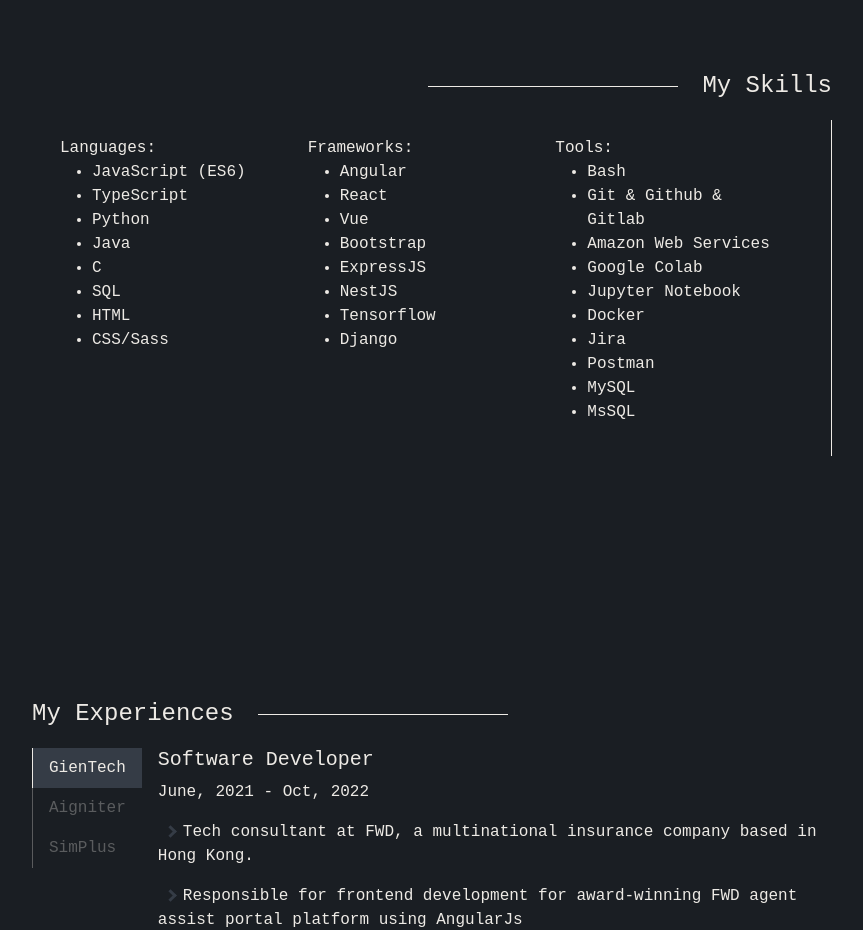
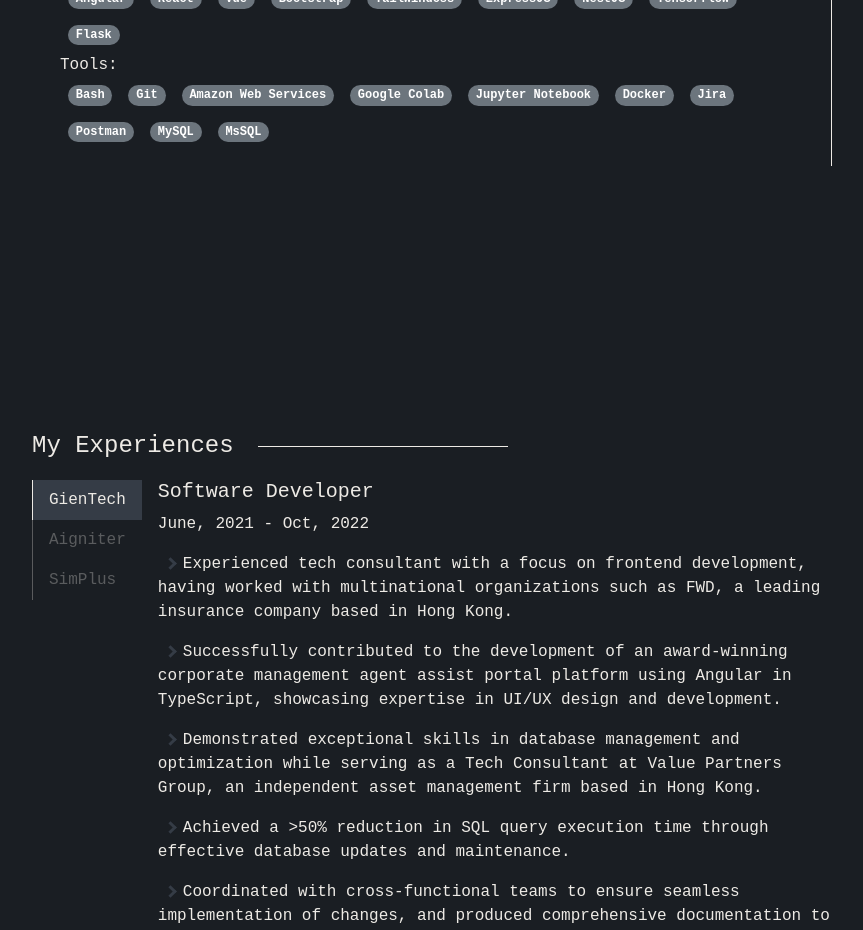
Before and after one commit to tutuCH/harrytuch.com, a React (Create React App) app: page / in a window 1280 px wide. Shown: the part 1860-2790 px from the top of the page, without its empty margins (208-1071 px from the left). Built offline with nearby package versions, Linux system fonts and the light colour scheme; data requests are answered from the project's data file.

Commit message:
update content

```diff
--- a/src/assets/data/data.tsx
+++ b/src/assets/data/data.tsx
@@ -36,10 +36,12 @@ export const pastExp: TabsDef = {
       title: "Software Developer",
       period: "June, 2021 - Oct, 2022",
       content: [
-        "Tech consultant at FWD, a multinational insurance company based in Hong Kong.",
-        "Responsible for frontend development for award-winning FWD agent assist portal platform using AngularJs",
-        "Tech consultant at Value Partners Group, a Hong Kong-based independent asset management firm",
-        "Conduct database updates and reduced SQL query execution time by >50%.",
+        "Experienced tech consultant with a focus on frontend development, having worked with multinational organizations such as FWD, a leading insurance company based in Hong Kong.",
+        "Successfully contributed to the development of an award-winning corporate management agent assist portal platform using Angular in TypeScript, showcasing expertise in UI/UX design and development.",
+        "Demonstrated exceptional skills in database management and optimization while serving as a Tech Consultant at Value Partners Group, an independent asset management firm based in Hong Kong.",
+        "Achieved a >50% reduction in SQL query execution time through effective database updates and maintenance.",
+        "Coordinated with cross-functional teams to ensure seamless implementation of changes, and produced comprehensive documentation to facilitate knowledge sharing and future maintenance.",
+
       ],
     },
     {
@@ -47,10 +49,9 @@ export const pastExp: TabsDef = {
       title: "Software Engineer Intern",
       period: "June,2020 - June,2021",
       content: [
-        "Responsible for full stack development of a third-party payment app and front-end development for delivery applications and using VueJs for frontend and ExpressJS for backend",
-        "Manage database with millions of data using mySQL",
-        "Conduct a major application layout update",
-        "Experience in Agile developing environment",
+        "Demonstrated full-stack development expertise while working on a third-party payment app, and contributed to front-end development for delivery applications using Vue.js for the frontend and Express.js for the backend.",
+        "Participated in a major application revamp for Jumppoint, a e-Commerce Logistics Technology Platform, using Vue.js for the frontend, showcasing exceptional UX/UI design and development skills.",
+        "Designed and developed an internal dashboard using Vue.js and Express.js, providing real-time insights into revenue and business performance to facilitate data-driven decision-making.",
       ],
     },
     {
@@ -59,7 +60,10 @@ export const pastExp: TabsDef = {
       period: "June, 2019 - August, 2019",
       content: [
         "Responsible for developing and debugging for a Java Spring Boot application with features including as data visualization, real-time data update etc.",
-        "Hand on experience in Sybase",
+        "Created RESTful Web Service APIs for Anchorage View Project's server in Java using Spring MVC.",
+        "Converted the Anchorage View Project's web application to use REST web service calls.",
+        "Designed and implemented an interface to fetch data from MDH-MPA APIs and store it in Sybase TSQL using Java.",
+
       ],
     },
   ],
@@ -81,14 +85,15 @@ export const skills: SkillsDef = {
         "React",
         "Vue",
         "Bootstrap",
+        "Tailwindcss",
         "ExpressJS",
         "NestJS",
         "Tensorflow",
-        "Django",
+        "Flask",
     ],
     Tools: [
         "Bash",
-        "Git & Github & Gitlab",
+        "Git",
         "Amazon Web Services",
         "Google Colab",
         "Jupyter Notebook",
--- a/src/components/PortNavbar.tsx
+++ b/src/components/PortNavbar.tsx
@@ -10,9 +10,10 @@ const PortNavbar = () => {
     const targetId = event.currentTarget.getAttribute("href");
     const targetElement = document.getElementById(targetId!.substring(1));
     if (targetElement) {
-      targetElement.scrollIntoView({ behavior: "smooth" });
+      targetElement.scrollIntoView({ behavior: "smooth", block: "start", inline: "nearest",});
     }
   };
+
   const handleRedirect = (destination: 'github' | 'linkedin') => {
     window.open(redirectLinks[destination], '_blank', 'noreferrer');
   }
--- a/src/pages/HomePage/index.scss
+++ b/src/pages/HomePage/index.scss
@@ -171,7 +171,6 @@
   }
 }
 
-
 .about-me__container {
   .featured-experiences-link{
     padding: 0.5rem;
@@ -238,7 +237,7 @@
   max-width: 800px;
   margin-left: auto;
   margin-right: auto;
-  padding-top: 15rem;
+  padding: 5rem 0;
 }
 
 .section-content-left {
@@ -282,6 +281,10 @@
   width: 33%;
   border-bottom: 1px solid $white;
   margin: auto 1em;
+}
+
+.skills-badge-element {
+  margin: 0.5rem;
 }
 
 .arrow {
--- a/src/pages/HomePage/sections/Projects.tsx
+++ b/src/pages/HomePage/sections/Projects.tsx
@@ -10,7 +10,7 @@ const Projects = () => {
     return projects.map(
       (value: ProjectsDef) => (
         <Container>
-          <Card className="project-card__container">
+          <Card className="project-card__container section__container">
             <Card.Img  className="projects-image-element" src={projectImage}/>
             <div className="projects-text__container">
               <Card.Title>{value.title}</Card.Title>
--- a/src/pages/HomePage/sections/Skills.tsx
+++ b/src/pages/HomePage/sections/Skills.tsx
@@ -1,4 +1,4 @@
-import { Col, Container, Row } from "react-bootstrap";
+import { Badge, Col, Container, Row } from "react-bootstrap";
 import { skills } from "../../../assets/data/data";
 import { SkillsDef } from "../../../assets/data/dataDef";
 import "../../HomePage/index.scss";
@@ -9,22 +9,18 @@ const Skills = () => {
       <div className="section-content-right">
         <Container>
           <Row>
-            <Row>
             {Object.keys(skills).map((key: string) => (
-                <Col key={key}>
+              <Row key={key}>
                 <div key={key}>
-                    {key}:
-                    <ul>
+                  <div>{key}:</div>
                   {skills[key as keyof SkillsDef].map(
                       (value: string, index: number) => (
-                          <li key={index}>{value}</li>
+                        <Badge pill bg="secondary" className="skills-badge-element" key={index}>{value}</Badge>
                       )
                     )}
-                    </ul>
                 </div>
-                </Col>
+              </Row>
             ))}
-            </Row>
           </Row>
         </Container>
       </div>
```
Lines whose indentation alone changed are shown as unchanged.
